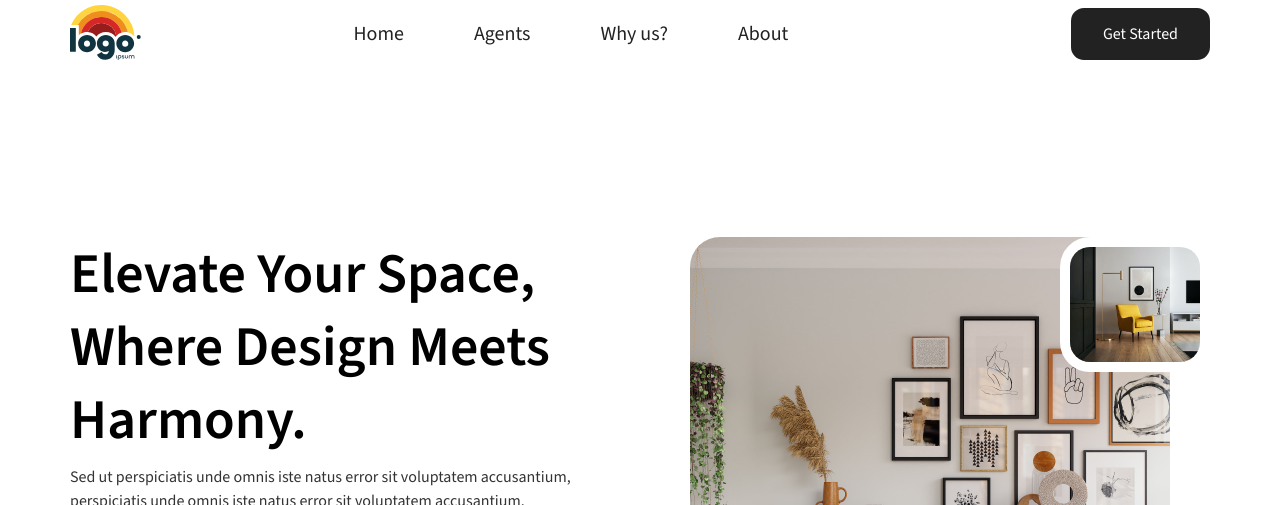
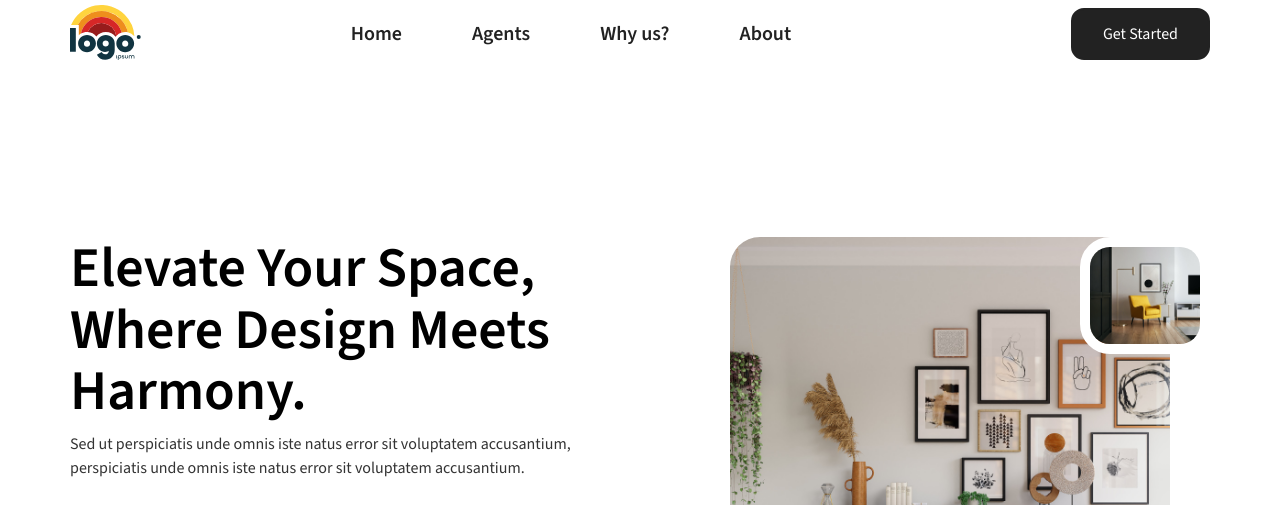
Before and after one commit to chadepowell/landing-page, a website: page index.html in a window 1280 px wide. Shown: the top 505 px of the page. Drawn offline with nearby package versions, Linux system fonts and the light colour scheme.

Commit message:
line-height adjustments

```diff
--- a/assets/scss/style.scss
+++ b/assets/scss/style.scss
@@ -66,7 +66,7 @@ main {
 h1, h2, h3, h4, h5, h6 {
     margin: 0;
     padding: 0;
-    line-height: 1.3;
+    line-height: 1.1;
 }
 
 h1 {
@@ -270,7 +270,7 @@ header {
             display: flex;
             margin: 0;
             font-size: 20px;
-            font-weight: 500;
+            font-weight: 600;
 
             li {
                 margin-right: 70px;
@@ -293,7 +293,7 @@ header {
         width: 100%;
         display: grid;
         grid-template-columns: 1fr 1fr;
-        column-gap: 20px;
+        column-gap: 100px;
         justify-content: space-between;
         padding-top: 170px;
         margin-right: auto;
@@ -338,7 +338,7 @@ header {
                 position: absolute;
                 left: -25px;
                 bottom: 0;
-                width: 200px;
+                width: 190px;
                 border: 10px solid white;
                 z-index: 2;
             }
@@ -350,7 +350,7 @@ header {
                 position: absolute;
                 top: 0;
                 right: 0;
-                width: 150px;
+                width: 130px;
                 border: 10px solid white;
                 z-index: 2;
             }
```
Also changed, not shown: index.html (+0 -1 lines), assets/img/image2.jpg, assets/min/style.min.css.
